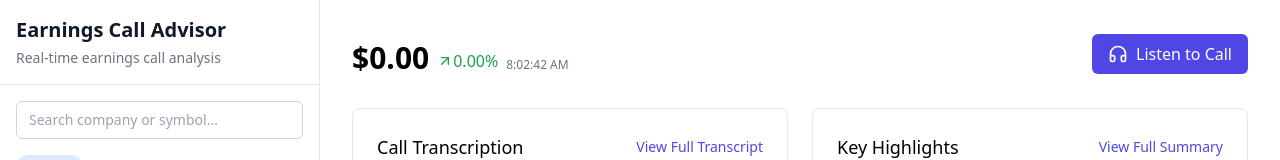
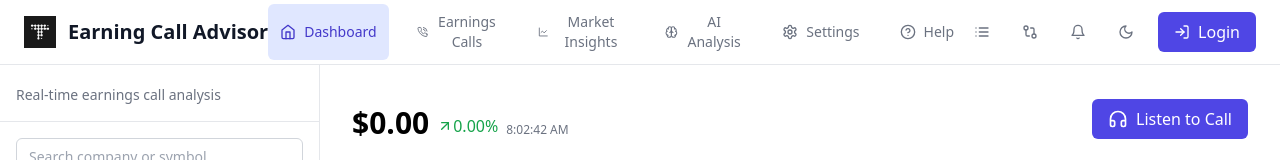
Before and after one commit to EliesAlmaCortijoMans/advisorinsight, a React (Vite) app in the folder client/: page / in a window 1280 px wide. Shown: the top 160 px of the page. Built offline with nearby package versions, Linux system fonts and the light colour scheme; no server answers.

Commit message:
Add header v1

```diff
--- a/client/src/App.tsx
+++ b/client/src/App.tsx
@@ -16,6 +16,7 @@ import { StockWebSocket } from './services/stockWebSocket';
 import { fetchCompanyTranscripts } from './services/transcriptService';
 import { fetchAudioHistory } from './services/audioService';
 import { fetchEarningsSchedule } from './services/earningsService';
+import MainHeader from './components/header/MainHeader';
 
 function App() {
   const [selectedCompany, setSelectedCompany] = useState('');
@@ -143,7 +144,9 @@ function App() {
   };
 
   return (
-    <div className="flex min-h-screen bg-white">
+    <div className="flex flex-col min-h-screen bg-white">
+      <MainHeader />
+      <div className="flex flex-1">
         <Sidebar
           selectedCompany={selectedCompany}
           calls={earningsData}
@@ -242,6 +245,7 @@ function App() {
           <SummaryModal onClose={() => setShowFullSummary(false)} />
         )}
       </div>
+    </div>
   );
 }
 
--- a/client/src/components/Sidebar.tsx
+++ b/client/src/components/Sidebar.tsx
@@ -61,7 +61,6 @@ const Sidebar: React.FC<SidebarProps> = ({ selectedCompany, calls, pastCalls = [
   return (
     <div className="w-80 border-r border-gray-200 bg-white">
       <div className="p-4 border-b border-gray-200">
-        <h1 className="text-xl font-semibold text-gray-900">Earnings Call Advisor</h1>
         <p className="text-sm text-gray-500 mt-1">Real-time earnings call analysis</p>
       </div>
 
--- /dev/null
+++ b/client/src/components/header/MainHeader.tsx
@@ -0,0 +1,117 @@
+import React, { useState } from 'react';
+import {
+  Home,
+  PhoneCall,
+  LineChart,
+  Brain,
+  Settings,
+  HelpCircle,
+  List,
+  GitCompare,
+  Bell,
+  Moon,
+  Sun,
+  LogIn
+} from 'lucide-react';
+
+interface NavItem {
+  id: string;
+  label: string;
+  icon: React.ReactNode;
+  isOptional?: boolean;
+}
+
+const MainHeader: React.FC = () => {
+  const [activeTab, setActiveTab] = useState('dashboard');
+  const [isDarkMode, setIsDarkMode] = useState(false);
+
+  const mainNavItems: NavItem[] = [
+    { id: 'dashboard', label: 'Dashboard', icon: <Home className="w-4 h-4" /> },
+    { id: 'earnings', label: 'Earnings Calls', icon: <PhoneCall className="w-4 h-4" /> },
+    { id: 'market', label: 'Market Insights', icon: <LineChart className="w-4 h-4" /> },
+    { id: 'analysis', label: 'AI Analysis', icon: <Brain className="w-4 h-4" /> },
+    { id: 'settings', label: 'Settings', icon: <Settings className="w-4 h-4" /> },
+    { id: 'help', label: 'Help', icon: <HelpCircle className="w-4 h-4" /> },
+  ];
+
+  const optionalNavItems: NavItem[] = [
+    { id: 'watchlist', label: 'Watchlist', icon: <List className="w-4 h-4" />, isOptional: true },
+    { id: 'compare', label: 'Compare', icon: <GitCompare className="w-4 h-4" />, isOptional: true },
+    { id: 'notifications', label: 'Notifications', icon: <Bell className="w-4 h-4" />, isOptional: true },
+  ];
+
+  return (
+    <header className="bg-white border-b border-gray-200">
+      <div className="flex w-full items-center h-16">
+        {/* Logo and Title - Left edge */}
+        <div className="flex items-center pl-6">
+          <img
+            src="/images/logo.jpg"
+            alt="Logo"
+            className="h-8 w-auto"
+            onError={(e) => {
+              const target = e.target as HTMLImageElement;
+              target.src = 'https://via.placeholder.com/32';
+            }}
+          />
+          <span className="ml-3 text-xl font-semibold text-gray-900">Earning Call Advisor</span>
+        </div>
+
+        {/* Main Navigation - Centered */}
+        <div className="flex-1">
+          <nav className="flex justify-center space-x-4">
+            {mainNavItems.map((item) => (
+              <button
+                key={item.id}
+                onClick={() => setActiveTab(item.id)}
+                className={`flex items-center px-3 py-2 rounded-md text-sm font-medium ${
+                  activeTab === item.id
+                    ? 'bg-indigo-100 text-indigo-700'
+                    : 'text-gray-500 hover:text-gray-700 hover:bg-gray-100'
+                }`}
+              >
+                {item.icon}
+                <span className="ml-2">{item.label}</span>
+              </button>
+            ))}
+          </nav>
+        </div>
+
+        {/* Optional Navigation and Login - Right edge */}
+        <div className="flex items-center space-x-4 pr-6">
+          {optionalNavItems.map((item) => (
+            <button
+              key={item.id}
+              onClick={() => setActiveTab(item.id)}
+              className={`flex items-center p-2 rounded-md text-sm font-medium ${
+                activeTab === item.id
+                  ? 'bg-indigo-100 text-indigo-700'
+                  : 'text-gray-500 hover:text-gray-700 hover:bg-gray-100'
+              }`}
+            >
+              {item.icon}
+            </button>
+          ))}
+
+          <button
+            onClick={() => setIsDarkMode(!isDarkMode)}
+            className="p-2 rounded-md text-gray-500 hover:text-gray-700 hover:bg-gray-100"
+          >
+            {isDarkMode ? (
+              <Sun className="w-4 h-4" />
+            ) : (
+              <Moon className="w-4 h-4" />
+            )}
+          </button>
+
+          <button className="flex items-center px-4 py-2 bg-indigo-600 text-white rounded-md hover:bg-indigo-700">
+            <LogIn className="w-4 h-4 mr-2" />
+            Login
+          </button>
+        </div>
+      </div>
+    </header>
+  );
+};
+
+export default MainHeader;
```
Also changed, not shown: client/public/images/logo.jpg (added). Lines whose indentation alone changed are shown as unchanged.
